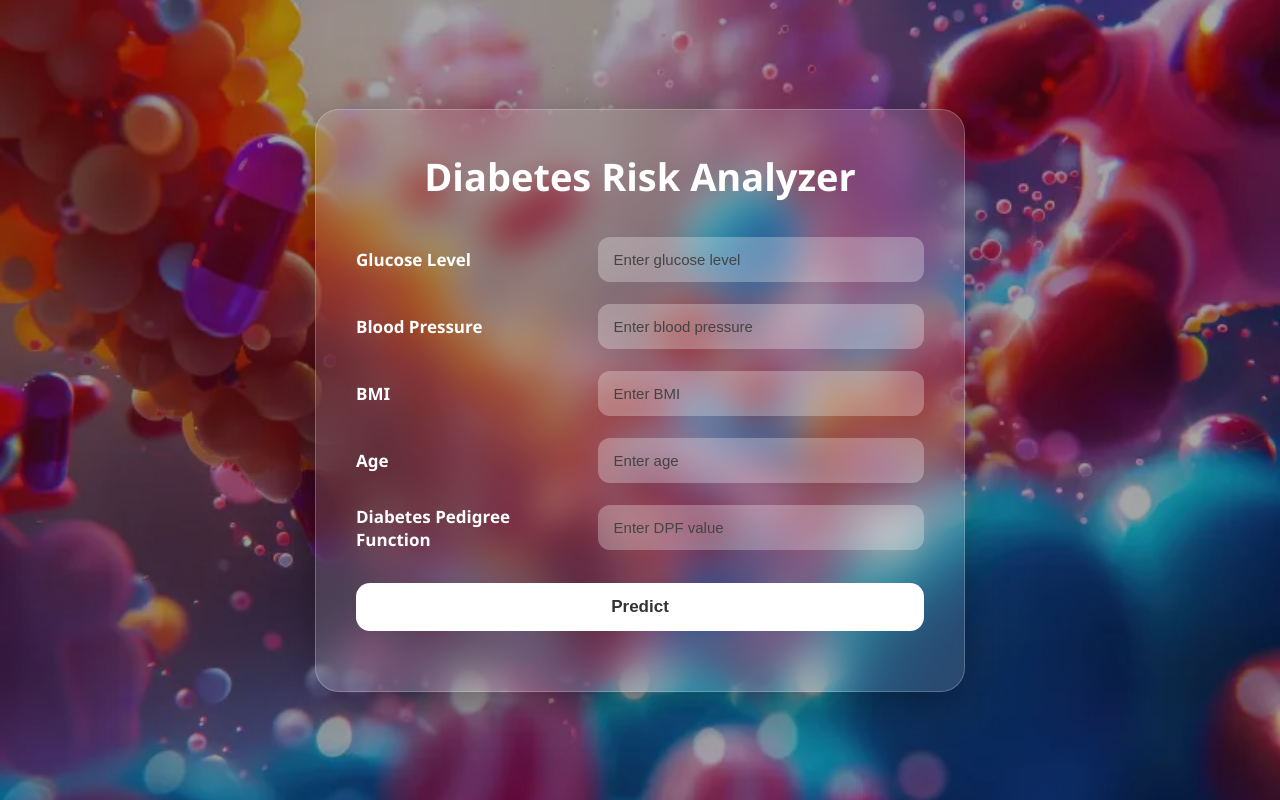
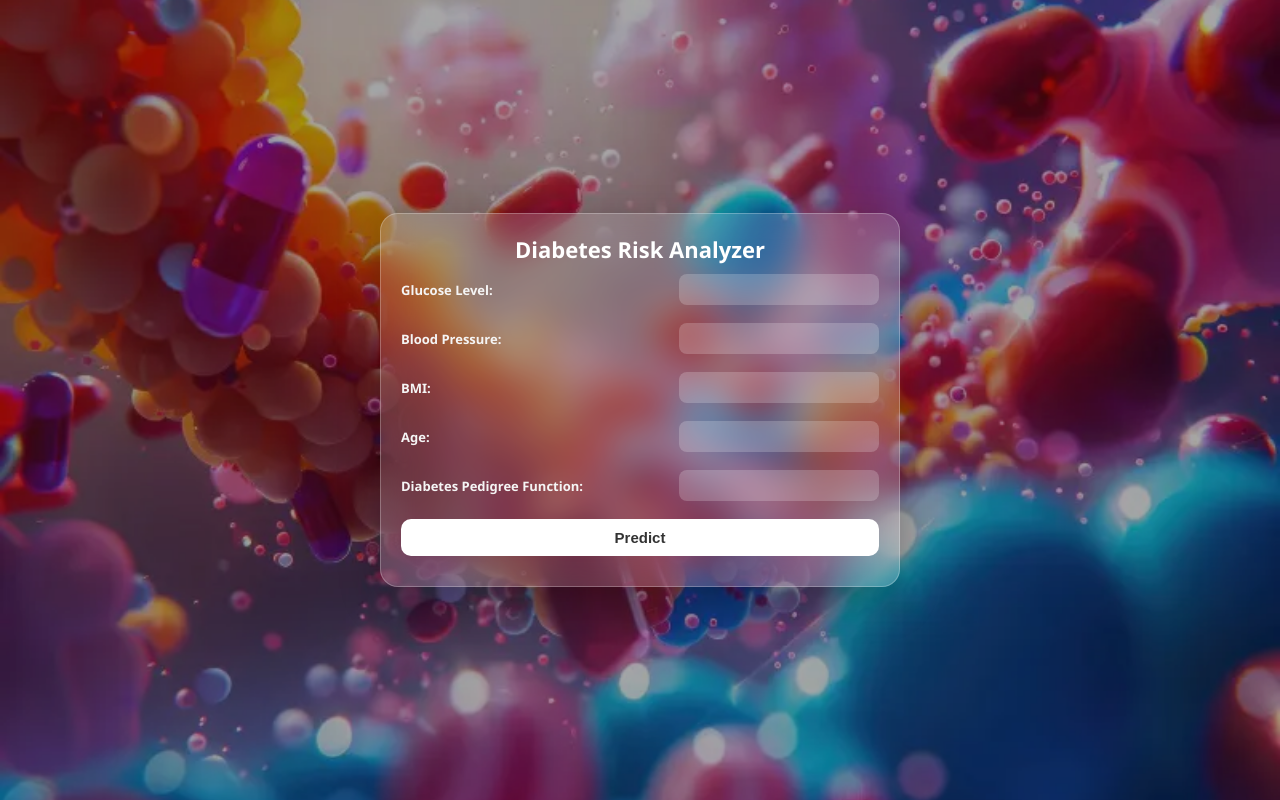
Before and after one commit to Richa-Melkani/diabetes-risk-analyzer, a Flask app: page / in a window 1280 px wide. Run offline with Flask 3, Linux system fonts and the light colour scheme; parts of the project's set-up code (start-up, migrations or seed data) failed here and were passed over.

Commit message:
updated ui for android

```diff
--- a/static/style.css
+++ b/static/style.css
@@ -1,224 +1,171 @@
-*{
-    margin:0;
-    padding:0;
-    box-sizing:border-box;
+* {
+    margin: 0;
+    padding: 0;
+    box-sizing: border-box;
 }
 
-body{
-    font-family:'Segoe UI',sans-serif;
+body {
+    font-family: 'Segoe UI', sans-serif;
 
-    background-image:url("/static/img/bg_9.webp");
-    background-size:cover;
-    background-position:center;
-    background-repeat:no-repeat;
+    /* background */
+    background-image: url("img/bg_9.webp");
+    background-size: cover;
+    background-position: center;
+    background-repeat: no-repeat;
 
-    min-height:100vh;
-    width:100%;
+    /* FULL SCREEN FIX */
+    width: 100vw;
+    height: 100vh;
+    overflow: hidden;
 
-    display:flex;
-    justify-content:center;
-    align-items:center;
+    display: flex;
+    justify-content: center;
+    align-items: center;
 
-    padding:20px;
-
-    position:relative;
-    overflow-x:hidden;
+    position: relative;
 }
 
-/* DARK OVERLAY */
-body::before{
-    content:"";
-    position:absolute;
-    inset:0;
-    background:rgba(0,0,0,0.35);
-    z-index:0;
+/* dark overlay */
+body::before {
+    content: "";
+    position: absolute;
+    inset: 0;
+    background: rgba(0, 0, 0, 0.35);
+    z-index: 0;
 }
 
-/* MAIN CONTAINER */
-.container{
-    position:relative;
-    z-index:1;
+/* GLASS CONTAINER (AUTO FIT SCREEN) */
+.container {
+    position: relative;
+    z-index: 1;
 
-    width:100%;
-    max-width:650px;
+    /* responsive size */
+    width: min(520px, 90vw);
+    max-height: 90vh;
 
-    padding:40px;
+    padding: 20px;
 
-    background:rgba(255,255,255,0.12);
+    background: rgba(255, 255, 255, 0.15);
+    backdrop-filter: blur(18px);
+    -webkit-backdrop-filter: blur(18px);
 
-    backdrop-filter:blur(18px);
-    -webkit-backdrop-filter:blur(18px);
+    border-radius: 18px;
+    border: 1px solid rgba(255, 255, 255, 0.25);
 
-    border:1px solid rgba(255,255,255,0.22);
+    box-shadow: 0 15px 40px rgba(0,0,0,0.3);
 
-    border-radius:24px;
+    color: #fff;
 
-    box-shadow:0 15px 40px rgba(0,0,0,0.35);
+    /* IMPORTANT: prevents vertical scroll */
+    overflow: hidden;
 
-    color:white;
+    display: flex;
+    flex-direction: column;
+    justify-content: space-between;
 }
 
 /* TITLE */
-h2{
-    text-align:center;
-    font-size:38px;
-    margin-bottom:35px;
-    font-weight:700;
-    color:white;
+h2 {
+    text-align: center;
+    margin-bottom: 10px;
+    color: #fff;
+    font-size: 22px;
 }
 
-/* FORM */
-form{
-    display:flex;
-    flex-direction:column;
-    gap:22px;
+/* FORM AREA */
+form {
+    display: flex;
+    flex-direction: column;
+    gap: 10px;
 }
 
-/* EACH ROW */
-.form-group{
-    display:flex;
-    align-items:center;
-    justify-content:space-between;
-    gap:25px;
+/* FORM GROUP */
+.form-group {
+    margin-bottom: 8px;
 }
 
 /* LABEL */
-.form-group label{
-    width:40%;
+.form-group label {
+    display: flex;
+    justify-content: space-between;
+    align-items: center;
 
-    font-size:17px;
-    font-weight:600;
-
-    color:#fff;
+    font-weight: 600;
+    color: #f5f5f5;
+    font-size: 13px;
 }
 
 /* INPUT */
-.form-group input{
-    width:60%;
+.form-group input {
+    width: 200px;
+    padding: 8px;
 
-    padding:14px 16px;
+    border-radius: 8px;
+    border: none;
+    outline: none;
 
-    border:none;
-    outline:none;
+    font-size: 13px;
 
-    border-radius:12px;
-
-    background:rgba(255,255,255,0.28);
-
-    color:#000;
-
-    font-size:15px;
-
-    transition:0.3s ease;
-}
-
-/* INPUT FOCUS */
-.form-group input:focus{
-    background:rgba(255,255,255,0.42);
-    transform:scale(1.02);
-}
-
-/* PLACEHOLDER */
-.form-group input::placeholder{
-    color:#444;
+    background: rgba(255, 255, 255, 0.2);
+    color: #000;
 }
 
 /* BUTTON */
-button{
-    margin-top:10px;
+button {
+    width: 100%;
+    padding: 10px;
 
-    width:100%;
+    border: none;
+    border-radius: 10px;
 
-    padding:14px;
+    background: #ffffff;
+    color: #333;
+    font-size: 15px;
+    font-weight: bold;
 
-    border:none;
-    border-radius:14px;
-
-    background:white;
-
-    color:#333;
-
-    font-size:17px;
-    font-weight:bold;
-
-    cursor:pointer;
-
-    transition:0.3s ease;
+    cursor: pointer;
+    transition: 0.3s;
 }
 
-button:hover{
-    transform:scale(1.02);
-    background:#f2f2f2;
+button:hover {
+    transform: scale(1.02);
 }
 
 /* RESULT */
-.result{
-    margin-top:20px;
-
-    text-align:center;
-
-    font-size:15px;
-
-    line-height:1.6;
+.result {
+    margin-top: 10px;
+    text-align: center;
+    font-size: 14px;
 }
 
-.result h3,
-.result h4,
-.result p{
-    margin:6px 0;
+.result h3, .result h4, .result p {
+    margin: 4px 0;
 }
 
-/* RISK COLORS */
-.low{
-    color:#00ff88;
-    font-weight:bold;
-}
+/* COLORS */
+.low { color: #00ff88; font-weight: bold; }
+.medium { color: #ffcc00; font-weight: bold; }
+.high { color: #ff4d4d; font-weight: bold; }
 
-.medium{
-    color:#ffcc00;
-    font-weight:bold;
-}
-
-.high{
-    color:#ff4d4d;
-    font-weight:bold;
-}
-
-/* ===================== */
-/* MOBILE RESPONSIVE */
-/* ===================== */
-
-@media(max-width:700px){
-
-    .container{
-        padding:25px 18px;
-        border-radius:18px;
+/* MOBILE */
+@media (max-width: 600px) {
+    .container {
+        width: 92vw;
+        max-height: 95vh;
+        padding: 15px;
     }
 
-    h2{
-        font-size:28px;
-        margin-bottom:25px;
+    .form-group label {
+        flex-direction: column;
+        align-items: flex-start;
+        font-size: 12px;
     }
 
-    .form-group{
-        flex-direction:column;
-        align-items:flex-start;
-        gap:8px;
+    .form-group input {
+        width: 100%;
     }
 
-    .form-group label{
-        width:100%;
-        font-size:15px;
-    }
-
-    .form-group input{
-        width:100%;
-        font-size:16px;
-        padding:14px;
-    }
-
-    button{
-        font-size:16px;
-        padding:14px;
+    h2 {
+        font-size: 18px;
     }
 }
--- a/templates/index.html
+++ b/templates/index.html
@@ -3,7 +3,6 @@
 
 <head>
     <meta charset="UTF-8">
-    <meta name="viewport" content="width=device-width, initial-scale=1.0">
     <title>Diabetes Risk Analyzer</title>
 
     <link rel="stylesheet" href="{{ url_for('static', filename='style.css') }}">
@@ -18,28 +17,38 @@
         <form action="/predict" method="post" onsubmit="return validateForm()">
 
             <div class="form-group">
-                <label for="glucose">Glucose Level</label>
-                <input type="number" step="any" id="glucose" name="Glucose" placeholder="Enter glucose level" required>
+                <label>
+                    Glucose Level:
+                    <input type="number" step="any" name="Glucose" required>
+                </label>
             </div>
 
             <div class="form-group">
-                <label for="bp">Blood Pressure</label>
-                <input type="number" step="any" id="bp" name="BloodPressure" placeholder="Enter blood pressure" required>
+                <label>
+                    Blood Pressure:
+                    <input type="number" step="any" name="BloodPressure" required>
+                </label>
             </div>
 
             <div class="form-group">
-                <label for="bmi">BMI</label>
-                <input type="number" step="any" id="bmi" name="BMI" placeholder="Enter BMI" required>
+                <label>
+                    BMI:
+                    <input type="number" step="any" name="BMI" required>
+                </label>
             </div>
 
             <div class="form-group">
-                <label for="age">Age</label>
-                <input type="number" step="any" id="age" name="Age" placeholder="Enter age" required>
+                <label>
+                    Age:
+                    <input type="number" step="any" name="Age" required>
+                </label>
             </div>
 
             <div class="form-group">
-                <label for="dpf">Diabetes Pedigree Function</label>
-                <input type="number" step="any" id="dpf" name="DPF" placeholder="Enter DPF value" required>
+                <label>
+                    Diabetes Pedigree Function:
+                    <input type="number" step="any" name="DPF" required>
+                </label>
             </div>
 
             <button type="submit">Predict</button>
```
